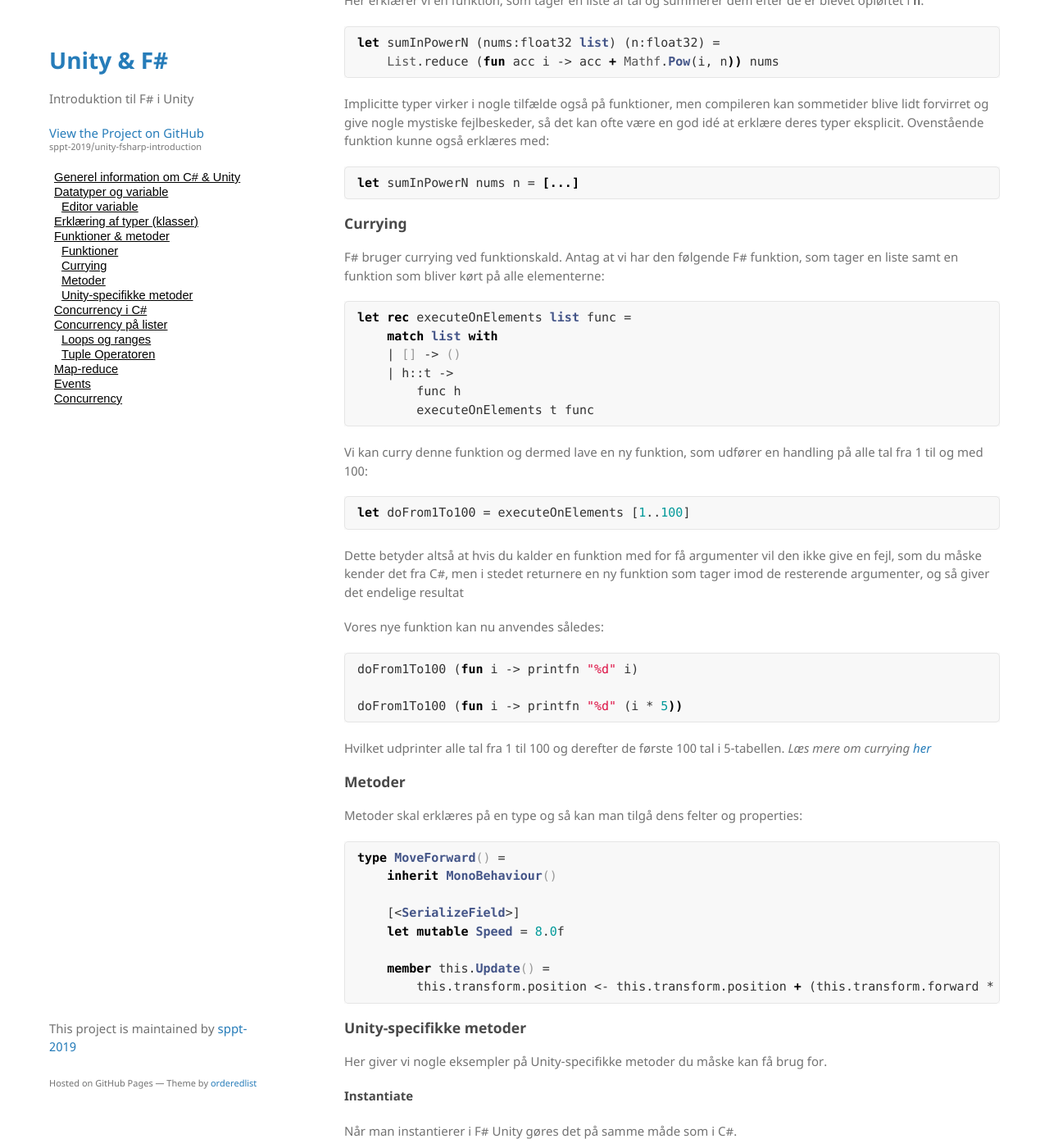
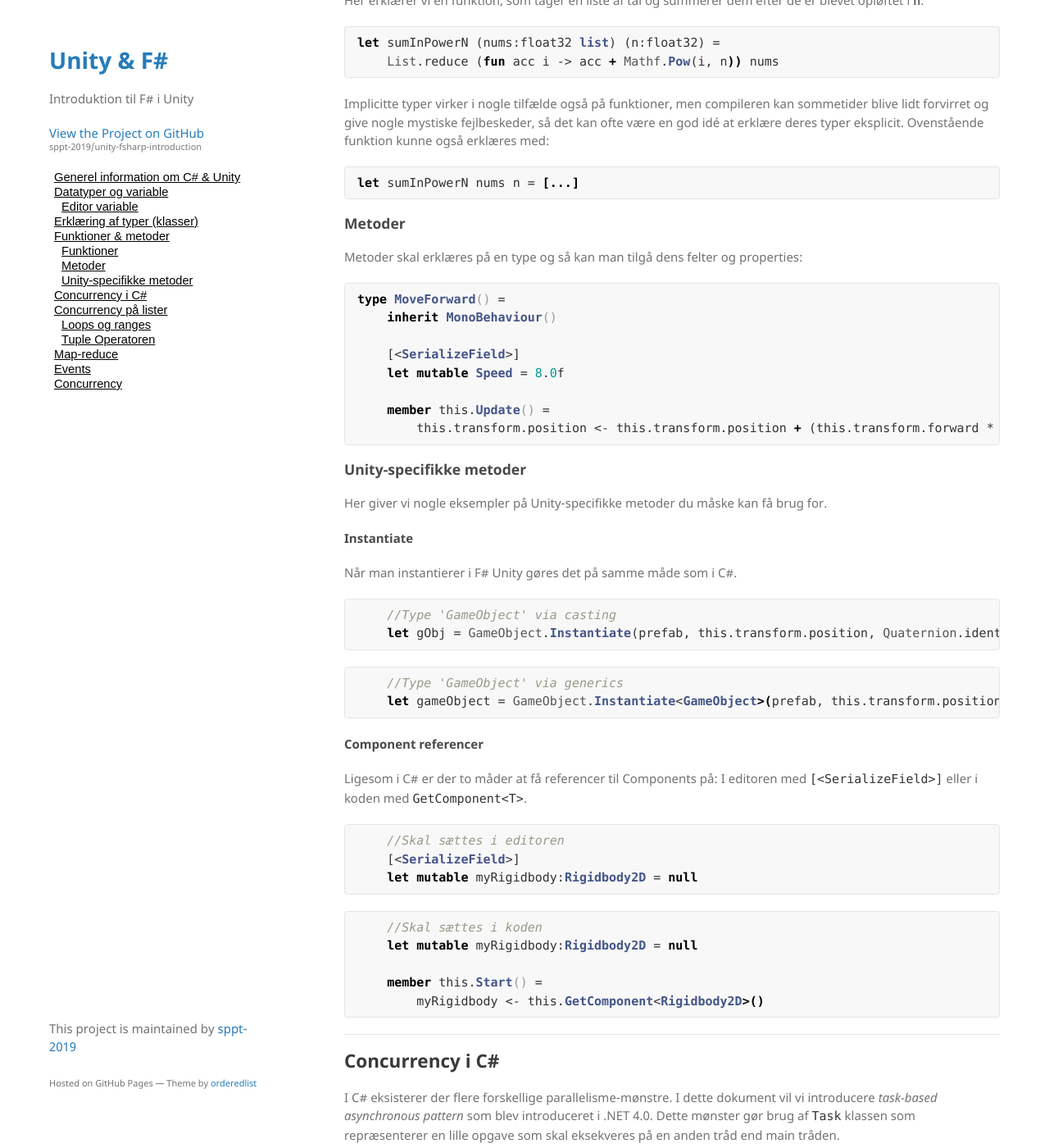
Before and after one commit to sppt-2019/unity-fsharp-introduction, a Jekyll site: the page built from csharp.md, in a window 1280 px wide and 1400 px high, scrolled down 1685 px. Shown: the whole window at 82% size. Built offline with Jekyll 4.4.1, drawn with Linux system fonts in a browser that asks for light colours; our own code applies the rules of GitHub Pages for plain Markdown files.

Commit message:
Fjernet Currying

````diff
--- a/csharp.md
+++ b/csharp.md
@@ -65,31 +65,6 @@ Implicitte typer virker i nogle tilfælde også på funktioner, men compileren k
 ```fsharp
 let sumInPowerN nums n = [...]
 ```
-
-### Currying
-F# bruger currying ved funktionskald. Antag at vi har den følgende F# funktion, som tager en liste samt en funktion som bliver kørt på alle elementerne:
-```fsharp
-let rec executeOnElements list func =
-    match list with
-    | [] -> ()
-    | h::t ->
-        func h
-        executeOnElements t func
-```
-Vi kan curry denne funktion og dermed lave en ny funktion, som udfører en handling på alle tal fra 1 til og med 100:
-```fsharp
-let doFrom1To100 = executeOnElements [1..100]
-```
-Dette betyder altså at hvis du kalder en funktion med for få argumenter vil den ikke give en fejl, som du måske kender det fra C#, men i stedet returnere en ny funktion som tager imod de resterende argumenter, og så giver det endelige resultat
-
-Vores nye funktion kan nu anvendes således:
-```fsharp
-doFrom1To100 (fun i -> printfn "%d" i)
-
-doFrom1To100 (fun i -> printfn "%d" (i * 5))
-```
-Hvilket udprinter alle tal fra 1 til 100 og derefter de første 100 tal i 5-tabellen.
-_Læs mere om currying [her](https://fsharpforfunandprofit.com/posts/currying/)_
 
 ### Metoder
 Metoder skal erklæres på en type og så kan man tilgå dens felter og properties:
````
